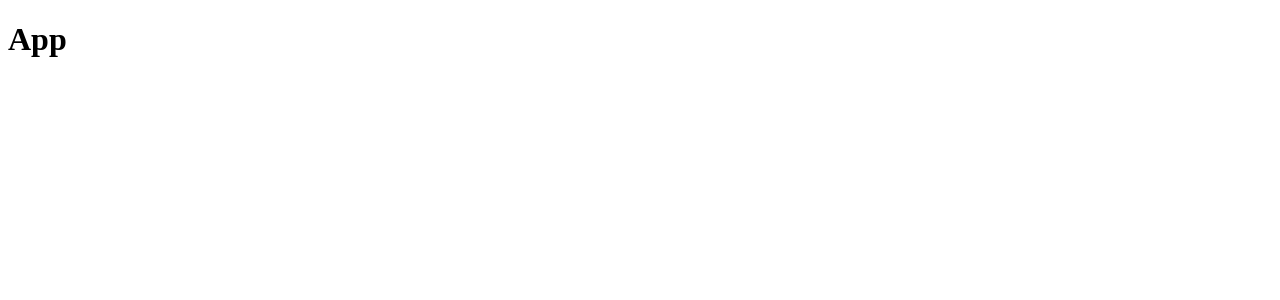
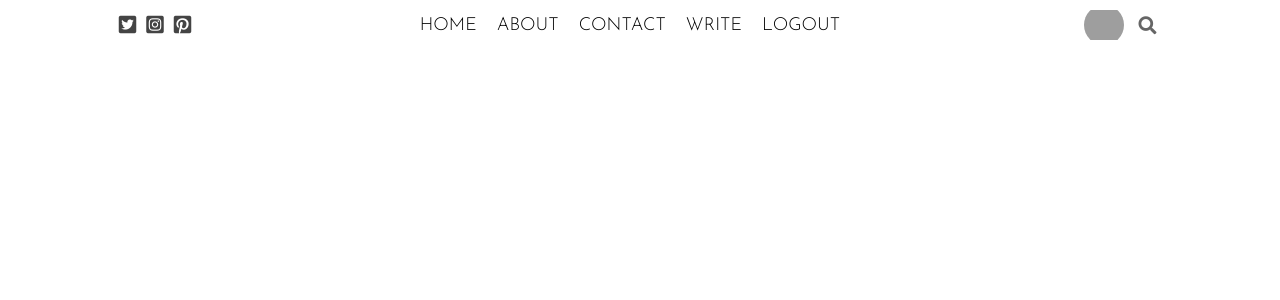
Before and after one commit to salih-g/blogProject, a React (Vite) app in the folder client/: page / in a window 1280 px wide. Shown: the top 300 px of the page. Built offline with nearby package versions, Linux system fonts and the light colour scheme; grey boxes are pictures that could not be loaded.

Commit message:
Client: Topbar added

```diff
--- a/client/index.html
+++ b/client/index.html
@@ -9,6 +9,13 @@
 			href="https://fonts.googleapis.com/css2?family=Josefin+Sans:wght@100;200;300;400;500;600;700&family=Lora:ital,wght@1,400;1,500;1,600;1,700&family=Varela&family=Varela+Round&display=swap"
 			rel="stylesheet"
 		/>
+		<link
+			rel="stylesheet"
+			href="https://cdnjs.cloudflare.com/ajax/libs/font-awesome/5.15.4/css/all.min.css"
+			integrity="sha512-1ycn6IcaQQ40/MKBW2W4Rhis/DbILU74C1vSrLJxCq57o941Ym01SwNsOMqvEBFlcgUa6xLiPY/NS5R+E6ztJQ=="
+			crossorigin="anonymous"
+			referrerpolicy="no-referrer"
+		/>
 		<title>Blog app</title>
 	</head>
 	<body>
--- a/client/src/App.jsx
+++ b/client/src/App.jsx
@@ -1,11 +1,13 @@
 import React from 'react';
 
-function App() {
+import Topbar from './Components/Topbar';
+
+const App = () => {
 	return (
-		<div className='App'>
-			<h1>App</h1>
-		</div>
+		<>
+			<Topbar />
+		</>
 	);
-}
+};
 
 export default App;
--- /dev/null
+++ b/client/src/Components/Topbar/index.jsx
@@ -0,0 +1,34 @@
+import './topbar.css';
+
+import React from 'react';
+
+const Topbar = () => {
+	return (
+		<nav className='top'>
+			<div className='topLeft'>
+				<i className='topIcon fab fa-twitter-square'></i>
+				<i className='topIcon fab fa-instagram-square'></i>
+				<i className='topIcon fab fa-pinterest-square'></i>
+			</div>
+			<div className='topCenter'>
+				<ul className='topList'>
+					<li className='topListItem'>HOME</li>
+					<li className='topListItem'>ABOUT</li>
+					<li className='topListItem'>CONTACT</li>
+					<li className='topListItem'>WRITE</li>
+					<li className='topListItem'>LOGOUT</li>
+				</ul>
+			</div>
+			<div className='topRight'>
+				<img
+					src='https://lh3.googleusercontent.com/ogw/ADea4I4syEyokKOll1aBNb-Q4DuZGOTkNHKM8XXV-aUZ=s83-c-mo'
+					alt='profile picture'
+					className='topImg'
+				/>
+				<i className='topSearchIcon fas fa-search'></i>
+			</div>
+		</nav>
+	);
+};
+
+export default Topbar;
--- /dev/null
+++ b/client/src/Components/Topbar/topbar.css
@@ -0,0 +1,68 @@
+.top {
+	background-color: white;
+
+	width: 100%;
+	height: 50px;
+
+	position: sticky;
+	top: 0;
+
+	display: flex;
+	align-items: center;
+
+	font-family: 'Josefin Sans', sans-serif;
+}
+
+.topLeft,
+.topRight {
+	flex: 3;
+	display: flex;
+	align-items: center;
+	justify-content: center;
+}
+
+.topCenter {
+	flex: 6;
+}
+
+.topImg {
+	width: 40px;
+	height: 40px;
+
+	border-radius: 50%;
+	object-fit: contain;
+}
+
+.topIcon {
+	font-size: 20px;
+	margin-right: 10px;
+	color: #444;
+	cursor: pointer;
+}
+
+.topList {
+	display: flex;
+	justify-content: center;
+	margin: 0;
+	padding: 0;
+
+	list-style: none;
+}
+
+.topListItem {
+	margin-right: 20px;
+
+	font-size: 18px;
+	font-weight: 300;
+
+	cursor: pointer;
+}
+
+.topSearchIcon {
+	font-size: 18px;
+	color: #666;
+
+	cursor: pointer;
+
+	margin-left: 15px;
+}
--- /dev/null
+++ b/client/src/css/main.css
@@ -0,0 +1,3 @@
+* {
+	margin: 0;
+}
--- a/client/src/main.jsx
+++ b/client/src/main.jsx
@@ -1,3 +1,5 @@
+import './css/main.css';
+
 import React from 'react';
 import ReactDOM from 'react-dom';
 
```
